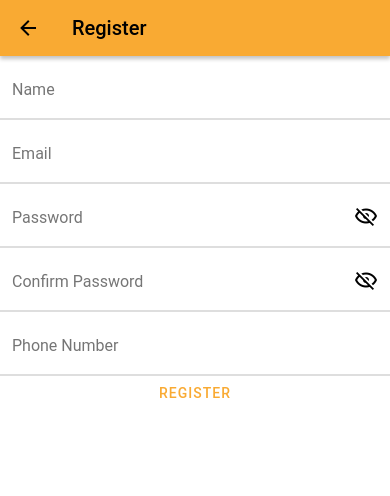
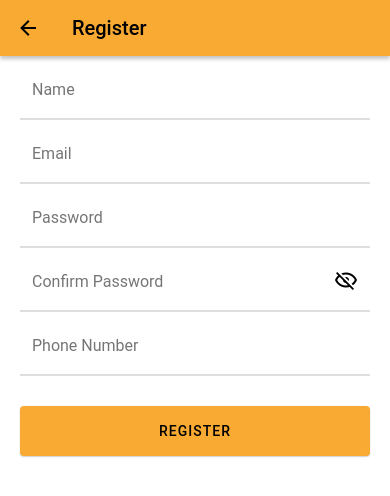
Before and after one commit to Ahmedbizo/DriveIt, a React Native app: screen / in a window 390 px wide. Shown: the top 496 px of the page. Built offline with nearby package versions, Linux system fonts and the light colour scheme.

Commit message:
add style to register screen

```diff
--- a/app/screens/register/register.screen.tsx
+++ b/app/screens/register/register.screen.tsx
@@ -1,6 +1,7 @@
 import React from "react";
-import { SafeAreaView, ScrollView } from "react-native";
+import { SafeAreaView, ScrollView, View } from "react-native";
 import { Appbar, Button, TextInput } from "react-native-paper";
+import { registerStyle } from "./register.style";
 
 export const RegisterScreen = () => {
 
@@ -13,13 +14,14 @@ export const RegisterScreen = () => {
                 <Appbar.BackAction/>
                 <Appbar.Content title='Register'/>
             </Appbar>
-
-            <TextInput label='Name'/>
-            <TextInput label= 'Email' keyboardType='email-address'/>
-            <TextInput label='Password' secureTextEntry={true} right= {<TextInput.Icon name="eye-off-outline"/>} />
-            <TextInput label='Confirm Password ' secureTextEntry={true} right= {<TextInput.Icon name="eye-off-outline"/>}/>
-            <TextInput label='Phone Number' keyboardType='number-pad'/>
-            <Button>Register</Button>
+            <View style={registerStyle.content}>
+                <TextInput label='Name'/>
+                <TextInput label= 'Email' keyboardType='email-address'/>
+                <TextInput label='Password' secureTextEntry={true} />
+                <TextInput label='Confirm Password ' secureTextEntry right={<TextInput.Icon name="eye-off-outline" />}/>
+                <TextInput label='Phone Number' keyboardType='number-pad'/>
+                <Button mode='contained' style={registerStyle.button}>Register</Button>
+             </View>
 
          </ScrollView>
 
--- /dev/null
+++ b/app/screens/register/register.style.ts
@@ -0,0 +1,15 @@
+import { StyleSheet } from "react-native";
+
+export const registerStyle = StyleSheet.create({
+    content: {
+        padding: 20,
+        paddingTop: 0
+    },
+
+    button: {
+        marginTop: 30,
+        padding:8
+    }
+
+
+})
```
